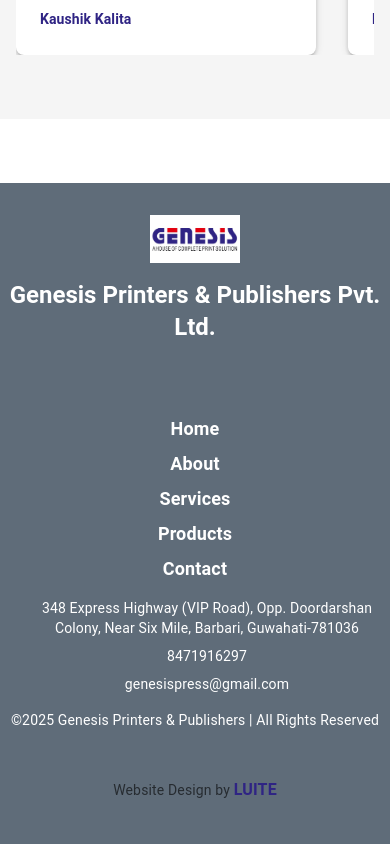
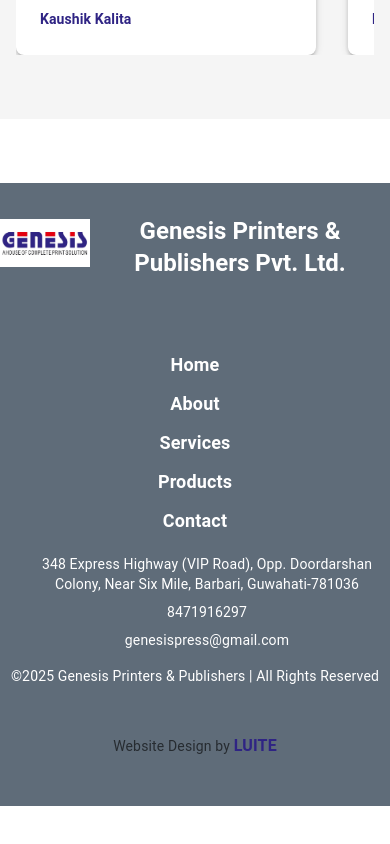
Before and after one commit to luiteteam/Genesis, a React (Vite) app: page / in a window 390 px wide. Shown: the part 5587-6431 px from the top of the page. After the commit the page ends 6393 px from the top, so only its background shows below. Built offline with nearby package versions, Linux system fonts and the light colour scheme; some icons are missing.

Commit message:
commit 6

```diff
--- a/src/App.jsx
+++ b/src/App.jsx
@@ -10,6 +10,7 @@
 import { Box, Typography } from '@mui/material';
 import Footer from './components/Footer';
 import LoadingScreen from './components/LoadingScreen';
+import ScrollToTop from './components/ScrollToTop';
 
 function App() {
   const [isLoading, setIsLoading] = useState(true);
@@ -20,6 +21,7 @@
 
   return (
     <Router>
+      <ScrollToTop />
       {isLoading && <LoadingScreen onLoadingComplete={handleLoadingComplete} />}
       <Navbar />
       <Box sx={{ minHeight: '80vh' }}>
--- a/src/components/Footer.jsx
+++ b/src/components/Footer.jsx
@@ -1,5 +1,6 @@
 import React from 'react';
-import { Box, Typography, Stack, IconButton, Link, useTheme, useMediaQuery } from '@mui/material';
+import { Box, Typography, Stack, IconButton, useTheme, useMediaQuery } from '@mui/material';
+import { Link } from 'react-router-dom';
 import FacebookIcon from '@mui/icons-material/Facebook';
 import WhatsAppIcon from '@mui/icons-material/WhatsApp';
 import InstagramIcon from '@mui/icons-material/Instagram';
@@ -37,15 +38,17 @@
         alignItems="center"
         sx={{ mb: 2 }}
       >
+        <Link to="/" style={{ display: 'flex', alignItems: 'center', textDecoration: 'none', color: 'inherit' }}>
           <Box
             component="img"
             src="/logo.png"
             alt="Genesis Logo"
-          sx={{ height: 48, width: 90, mb: isMobile ? 1 : 0 }}
+            sx={{ height: 48, width: 90, mb: isMobile ? 1 : 0, mr: isMobile ? 0 : 2 }}
           />
           <Typography variant="h5" fontWeight={700}>
             Genesis Printers & Publishers Pvt. Ltd.
           </Typography>
+        </Link>
       </Stack>
 
       {/* Social Icons */}
@@ -80,14 +83,19 @@
         {navLinks.map((item) => (
           <Link
             key={item.label}
-            href={item.href}
-            underline="none"
-            color="inherit"
-            sx={{
+            to={item.href}
+            style={{
               fontWeight: 600,
               fontSize: 18,
-              '&:hover': { textDecoration: 'underline' },
-              mb: isMobile ? 0.5 : 0,
+              textDecoration: 'none',
+              color: 'inherit',
+              marginBottom: isMobile ? '4px' : '0',
+            }}
+            onMouseEnter={(e) => {
+              e.target.style.textDecoration = 'underline';
+            }}
+            onMouseLeave={(e) => {
+              e.target.style.textDecoration = 'none';
             }}
           >
             {item.label}
--- /dev/null
+++ b/src/components/ScrollToTop.jsx
@@ -0,0 +1,13 @@
+import { useEffect } from 'react';
+import { useLocation } from 'react-router-dom';
+
+export default function ScrollToTop() {
+  const { pathname } = useLocation();
+
+  useEffect(() => {
+    // Scroll to top when pathname changes
+    window.scrollTo(0, 0);
+  }, [pathname]);
+
+  return null;
+}
```
Lines whose indentation alone changed are shown as unchanged.
